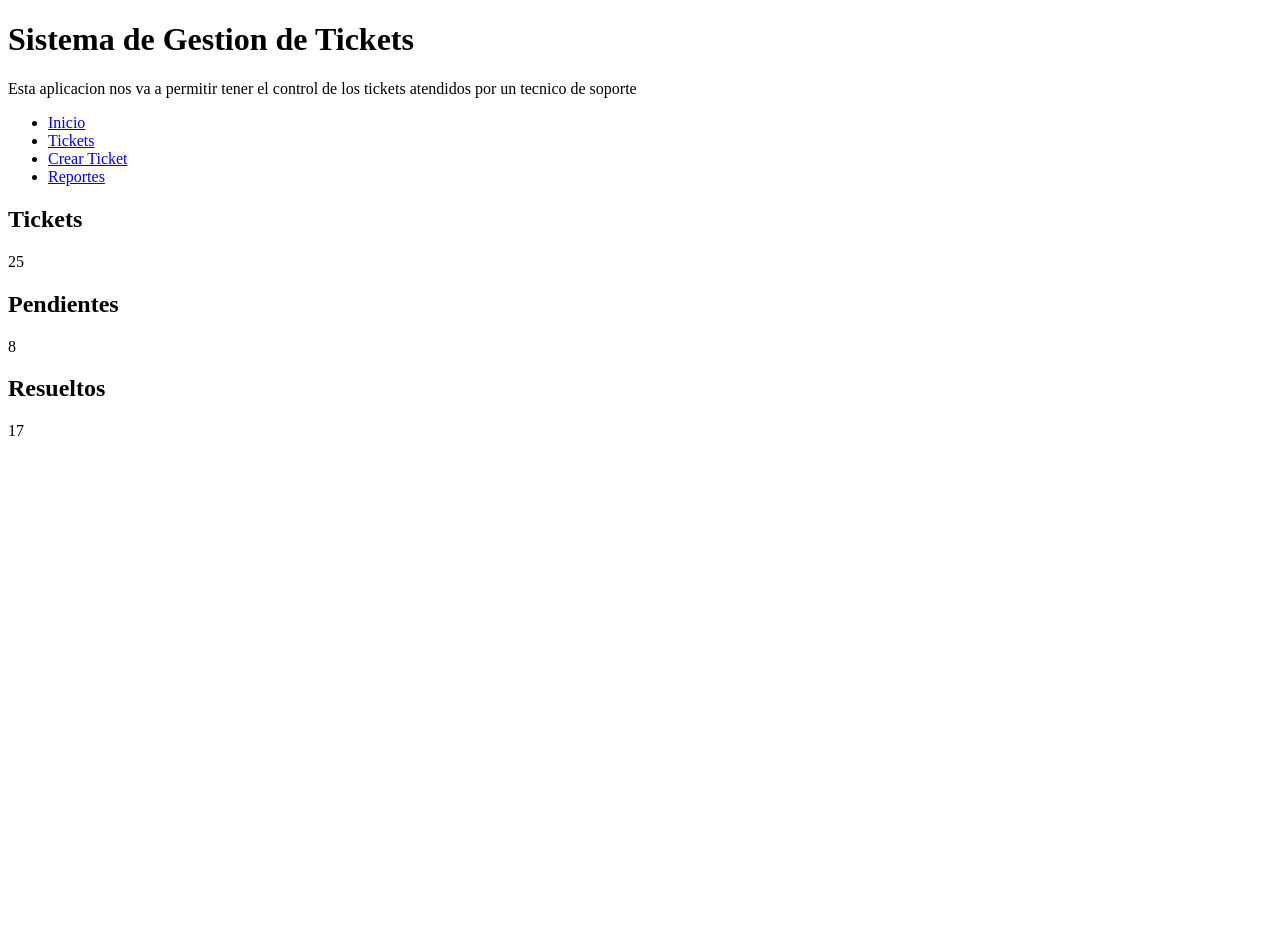
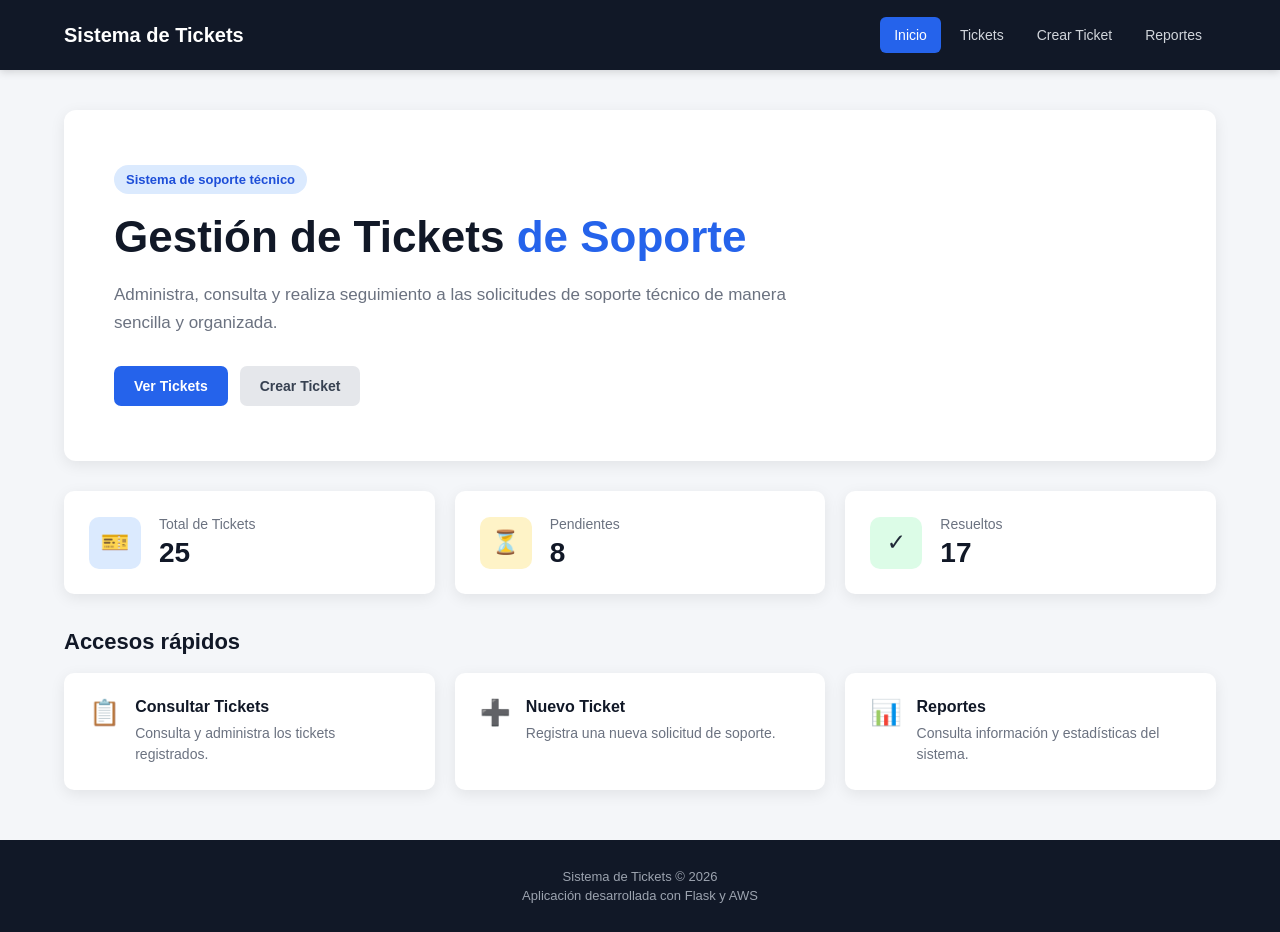
Before and after one commit to JCDEV2022/SISTEMA-DE-TICKETS-EN-AWS, a Flask app: page / in a window 1280 px wide. Before the commit the page ends 436 px from the top, so only its background shows below. Run offline with Flask 3, Linux system fonts and the light colour scheme.

Commit message:
Mejora diseño pagina de inicio

```diff
--- /dev/null
+++ b/static/css/index.css
@@ -0,0 +1,338 @@
+/* ================================
+   PÁGINA DE INICIO
+   Sistema de Tickets
+   ================================ */
+
+* {
+    margin: 0;
+    padding: 0;
+    box-sizing: border-box;
+}
+
+body {
+    font-family: Arial, Helvetica, sans-serif;
+    background: #f4f6f9;
+    color: #1f2937;
+    min-height: 100vh;
+}
+
+/* ================================
+   NAVEGACIÓN
+   ================================ */
+
+.navbar {
+    background: #111827;
+    padding: 0 5%;
+    box-shadow: 0 2px 8px rgba(0, 0, 0, 0.15);
+}
+
+.navbar-container {
+    max-width: 1200px;
+    margin: auto;
+    min-height: 70px;
+
+    display: flex;
+    justify-content: space-between;
+    align-items: center;
+}
+
+.logo {
+    color: white;
+    font-size: 20px;
+    font-weight: bold;
+}
+
+nav {
+    display: flex;
+    gap: 5px;
+}
+
+nav a {
+    color: #d1d5db;
+    text-decoration: none;
+    padding: 10px 14px;
+    border-radius: 6px;
+    font-size: 14px;
+    transition: 0.2s;
+}
+
+nav a:hover,
+nav a.active {
+    background: #2563eb;
+    color: white;
+}
+
+/* ================================
+   CONTENEDOR
+   ================================ */
+
+.container {
+    width: 90%;
+    max-width: 1200px;
+    margin: 40px auto;
+}
+
+/* ================================
+   HERO
+   ================================ */
+
+.hero {
+    background: white;
+    border-radius: 12px;
+    padding: 55px 50px;
+    box-shadow: 0 4px 15px rgba(0, 0, 0, 0.08);
+    margin-bottom: 30px;
+}
+
+.hero-content {
+    max-width: 750px;
+}
+
+.badge {
+    display: inline-block;
+    background: #dbeafe;
+    color: #1d4ed8;
+    padding: 7px 12px;
+    border-radius: 20px;
+    font-size: 13px;
+    font-weight: bold;
+    margin-bottom: 18px;
+}
+
+.hero h1 {
+    font-size: 44px;
+    line-height: 1.15;
+    color: #111827;
+    margin-bottom: 18px;
+}
+
+.hero h1 span {
+    color: #2563eb;
+}
+
+.hero p {
+    font-size: 17px;
+    line-height: 1.7;
+    color: #6b7280;
+    max-width: 680px;
+}
+
+.hero-actions {
+    display: flex;
+    gap: 12px;
+    margin-top: 28px;
+}
+
+.btn-primary,
+.btn-secondary {
+    text-decoration: none;
+    padding: 12px 20px;
+    border-radius: 7px;
+    font-weight: bold;
+    font-size: 14px;
+    transition: 0.2s;
+}
+
+.btn-primary {
+    background: #2563eb;
+    color: white;
+}
+
+.btn-primary:hover {
+    background: #1d4ed8;
+}
+
+.btn-secondary {
+    background: #e5e7eb;
+    color: #374151;
+}
+
+.btn-secondary:hover {
+    background: #d1d5db;
+}
+
+/* ================================
+   ESTADÍSTICAS
+   ================================ */
+
+.stats {
+    display: grid;
+    grid-template-columns: repeat(3, 1fr);
+    gap: 20px;
+    margin-bottom: 35px;
+}
+
+.stat-card {
+    background: white;
+    padding: 25px;
+    border-radius: 10px;
+    box-shadow: 0 4px 15px rgba(0, 0, 0, 0.08);
+
+    display: flex;
+    align-items: center;
+    gap: 18px;
+}
+
+.stat-icon {
+    width: 52px;
+    height: 52px;
+
+    display: flex;
+    align-items: center;
+    justify-content: center;
+
+    background: #dbeafe;
+    border-radius: 10px;
+    font-size: 23px;
+}
+
+.stat-icon.pending {
+    background: #fef3c7;
+}
+
+.stat-icon.resolved {
+    background: #dcfce7;
+}
+
+.stat-title {
+    color: #6b7280;
+    font-size: 14px;
+    margin-bottom: 5px;
+}
+
+.stat-card h2 {
+    font-size: 28px;
+    color: #111827;
+}
+
+/* ================================
+   ACCESOS RÁPIDOS
+   ================================ */
+
+.quick-access {
+    margin-bottom: 40px;
+}
+
+.quick-access > h2 {
+    font-size: 22px;
+    color: #111827;
+    margin-bottom: 18px;
+}
+
+.quick-grid {
+    display: grid;
+    grid-template-columns: repeat(3, 1fr);
+    gap: 20px;
+}
+
+.quick-card {
+    background: white;
+    padding: 25px;
+    border-radius: 10px;
+
+    display: flex;
+    align-items: flex-start;
+    gap: 15px;
+
+    text-decoration: none;
+    color: inherit;
+
+    box-shadow: 0 4px 15px rgba(0, 0, 0, 0.08);
+
+    transition: 0.2s;
+}
+
+.quick-card:hover {
+    transform: translateY(-3px);
+    box-shadow: 0 7px 20px rgba(0, 0, 0, 0.12);
+}
+
+.quick-icon {
+    font-size: 25px;
+}
+
+.quick-card h3 {
+    font-size: 16px;
+    color: #111827;
+    margin-bottom: 7px;
+}
+
+.quick-card p {
+    font-size: 14px;
+    line-height: 1.5;
+    color: #6b7280;
+}
+
+/* ================================
+   FOOTER
+   ================================ */
+
+footer {
+    background: #111827;
+    color: #9ca3af;
+    text-align: center;
+    padding: 25px;
+    margin-top: 50px;
+}
+
+footer p {
+    font-size: 13px;
+    margin: 4px 0;
+}
+
+/* ================================
+   RESPONSIVE
+   ================================ */
+
+@media (max-width: 768px) {
+
+    .navbar-container {
+        flex-direction: column;
+        padding: 18px 0;
+        gap: 15px;
+    }
+
+    nav {
+        width: 100%;
+        justify-content: center;
+        flex-wrap: wrap;
+    }
+
+    nav a {
+        font-size: 13px;
+    }
+
+    .container {
+        width: 95%;
+        margin: 20px auto;
+    }
+
+    .hero {
+        padding: 35px 25px;
+    }
+
+    .hero h1 {
+        font-size: 34px;
+    }
+
+    .hero p {
+        font-size: 15px;
+    }
+
+    .hero-actions {
+        flex-direction: column;
+    }
+
+    .btn-primary,
+    .btn-secondary {
+        text-align: center;
+    }
+
+    .stats {
+        grid-template-columns: 1fr;
+    }
+
+    .quick-grid {
+        grid-template-columns: 1fr;
+    }
+}
--- a/templates/index.html
+++ b/templates/index.html
@@ -1,32 +1,249 @@
 <!DOCTYPE html>
 <html lang="es">
+
 <head>
     <meta charset="UTF-8">
     <meta name="viewport" content="width=device-width, initial-scale=1.0">
+
     <title>Sistema de Tickets</title>
+
+    <link rel="stylesheet" href="{{ url_for('static', filename='css/index.css') }}">
 </head>
+
 <body>
-        <h1>Sistema de Gestion de Tickets</h1>
-    <p>Esta aplicacion nos va a permitir tener el control de los tickets atendidos por un tecnico de soporte</p>
+
+    <!-- Navegación -->
+
+    <header class="navbar">
+
+        <div class="navbar-container">
+
+            <div class="logo">
+                Sistema de Tickets
+            </div>
+
             <nav>
-        <ul>
-            <li><a href="/">Inicio</a></li>
-            <li><a href="/tickets">Tickets</a></li>
-            <li><a href="/crear-ticket">Crear Ticket</a></li>
-            <li><a href="#">Reportes</a></li>
-        </ul>
+
+                <a href="/" class="active">
+                    Inicio
+                </a>
+
+                <a href="/tickets">
+                    Tickets
+                </a>
+
+                <a href="/crear-ticket">
+                    Crear Ticket
+                </a>
+
+                <a href="#">
+                    Reportes
+                </a>
+
             </nav>
-    <section>
-        <h2>Tickets</h2>
-        <p>25</p>
+
+        </div>
+
+    </header>
+
+
+    <!-- Contenido principal -->
+
+    <main class="container">
+
+        <section class="hero">
+
+            <div class="hero-content">
+
+                <span class="badge">
+                    Sistema de soporte técnico
+                </span>
+
+                <h1>
+                    Gestión de Tickets
+                    <span>de Soporte</span>
+                </h1>
+
+                <p>
+                    Administra, consulta y realiza seguimiento
+                    a las solicitudes de soporte técnico de manera
+                    sencilla y organizada.
+                </p>
+
+                <div class="hero-actions">
+
+                    <a href="/tickets" class="btn-primary">
+                        Ver Tickets
+                    </a>
+
+                    <a href="/crear-ticket" class="btn-secondary">
+                        Crear Ticket
+                    </a>
+
+                </div>
+
+            </div>
+
         </section>
-    <section>
-        <h2>Pendientes</h2>
-        <p>8</p>
+
+
+        <!-- Estadísticas -->
+
+        <section class="stats">
+
+            <div class="stat-card">
+
+                <div class="stat-icon">
+                    🎫
+                </div>
+
+                <div>
+                    <p class="stat-title">
+                        Total de Tickets
+                    </p>
+
+                    <h2>
+                        25
+                    </h2>
+                </div>
+
+            </div>
+
+
+            <div class="stat-card">
+
+                <div class="stat-icon pending">
+                    ⏳
+                </div>
+
+                <div>
+                    <p class="stat-title">
+                        Pendientes
+                    </p>
+
+                    <h2>
+                        8
+                    </h2>
+                </div>
+
+            </div>
+
+
+            <div class="stat-card">
+
+                <div class="stat-icon resolved">
+                    ✓
+                </div>
+
+                <div>
+                    <p class="stat-title">
+                        Resueltos
+                    </p>
+
+                    <h2>
+                        17
+                    </h2>
+
+                </div>
+
+            </div>
+
         </section>
-    <section>
-        <h2>Resueltos</h2>
-        <p>17</p>
+
+
+        <!-- Accesos rápidos -->
+
+        <section class="quick-access">
+
+            <h2>
+                Accesos rápidos
+            </h2>
+
+            <div class="quick-grid">
+
+                <a href="/tickets" class="quick-card">
+
+                    <div class="quick-icon">
+                        📋
+                    </div>
+
+                    <div>
+
+                        <h3>
+                            Consultar Tickets
+                        </h3>
+
+                        <p>
+                            Consulta y administra los tickets registrados.
+                        </p>
+
+                    </div>
+
+                </a>
+
+
+                <a href="/crear-ticket" class="quick-card">
+
+                    <div class="quick-icon">
+                        ➕
+                    </div>
+
+                    <div>
+
+                        <h3>
+                            Nuevo Ticket
+                        </h3>
+
+                        <p>
+                            Registra una nueva solicitud de soporte.
+                        </p>
+
+                    </div>
+
+                </a>
+
+
+                <a href="#" class="quick-card">
+
+                    <div class="quick-icon">
+                        📊
+                    </div>
+
+                    <div>
+
+                        <h3>
+                            Reportes
+                        </h3>
+
+                        <p>
+                            Consulta información y estadísticas del sistema.
+                        </p>
+
+                    </div>
+
+                </a>
+
+            </div>
+
         </section>
+
+    </main>
+
+
+    <!-- Pie de página -->
+
+    <footer>
+
+        <p>
+            Sistema de Tickets © 2026
+        </p>
+
+        <p>
+            Aplicación desarrollada con Flask y AWS
+        </p>
+
+    </footer>
+
 </body>
+
 </html>
```
Lines whose indentation alone changed are shown as unchanged.
